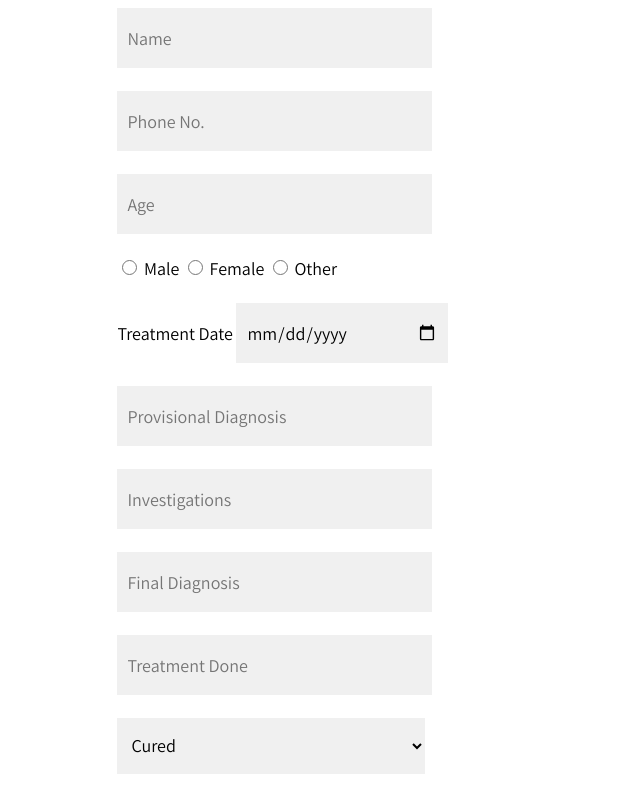
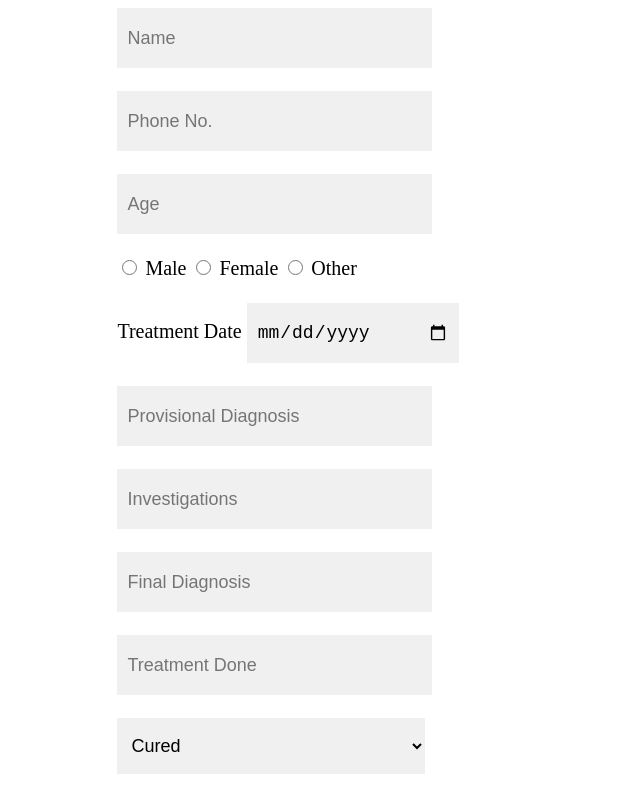
Before and after one commit to datmemerboi/TDC, a website: page add/add.html in a window 1280 px wide. Shown: the top 794 px of the page, without its empty margins (369-1009 px from the left). Drawn offline with Linux system fonts and the light colour scheme.

Commit message:
Backup offline font

```diff
--- a/static/css/add.css
+++ b/static/css/add.css
@@ -1,8 +1,5 @@
-* {
-  font-family: Assistant, sans-serif;
-  font-size: 18px;
-}
 body {
+  font-size: 20px;
   color: #000;
 }
 .add-form {
@@ -13,12 +10,15 @@ body {
   padding: 10px;
   background-color: #F0F0F0;
   border: none; outline: none;
+  font-size: 18px;
 }
 .add-input-select {
   width: 24vw; height: 7vh;
+  font-size: 18px;
 }
 .add-input-date {
   width: 15vw;
+  font-size: 18px;
 }
 .add-submit {
   width: 10vw; height: 5vh;
@@ -26,6 +26,7 @@ body {
   color: #FFF;
   border: none; outline: none;
   position: relative; left: 7vw;
+  font-size: 18px;
 }
 input[type=radio]{
   width: 15px; height: 15px;
--- /dev/null
+++ b/static/css/font.css
@@ -0,0 +1,4 @@
+* {
+  font-family: Roboto;
+  font-family: Assistant, sans-serif;
+}
--- a/static/css/index.css
+++ b/static/css/index.css
@@ -1,6 +1,3 @@
-* {
-  font-family: Assistant, sans-serif;
-}
 body {
   font-size: 20px;
   background-color: #2471A3;
--- a/static/css/search.css
+++ b/static/css/search.css
@@ -1,6 +1,3 @@
-* {
-  font-family: Assistant, sans-serif;
-}
 body {
   font-size: 20px;
 }
--- a/static/css/update.css
+++ b/static/css/update.css
@@ -1,6 +1,3 @@
-* {
-  font-family: Assistant, sans-serif;
-}
 body {
   font-size: 20px;
 }
--- a/static/css/view.css
+++ b/static/css/view.css
@@ -1,6 +1,3 @@
-* {
-  font-family: Assistant, sans-serif;
-}
 body {
   font-size: 20px;
 }
```
Also changed, not shown: index.html (+1 -0 lines).
